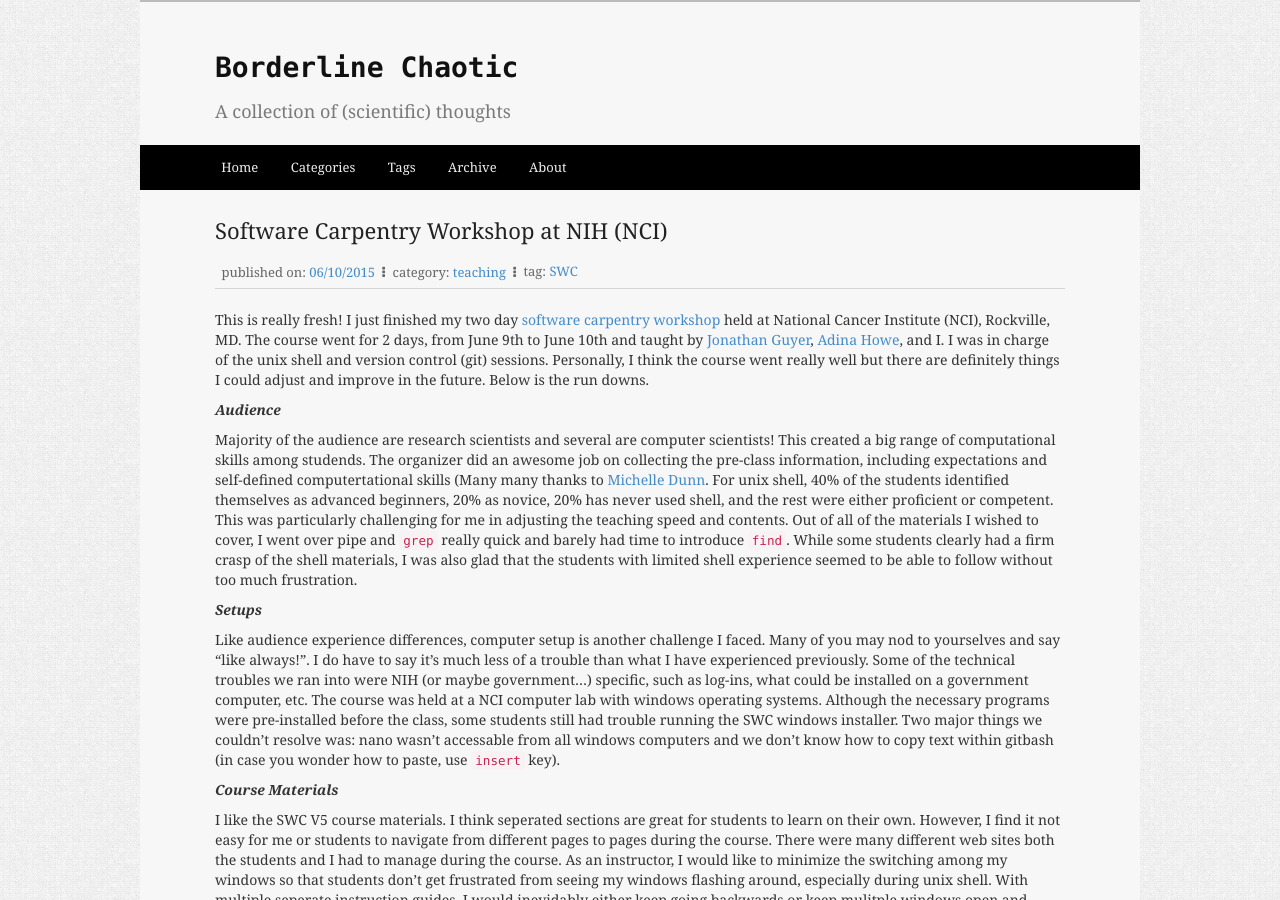
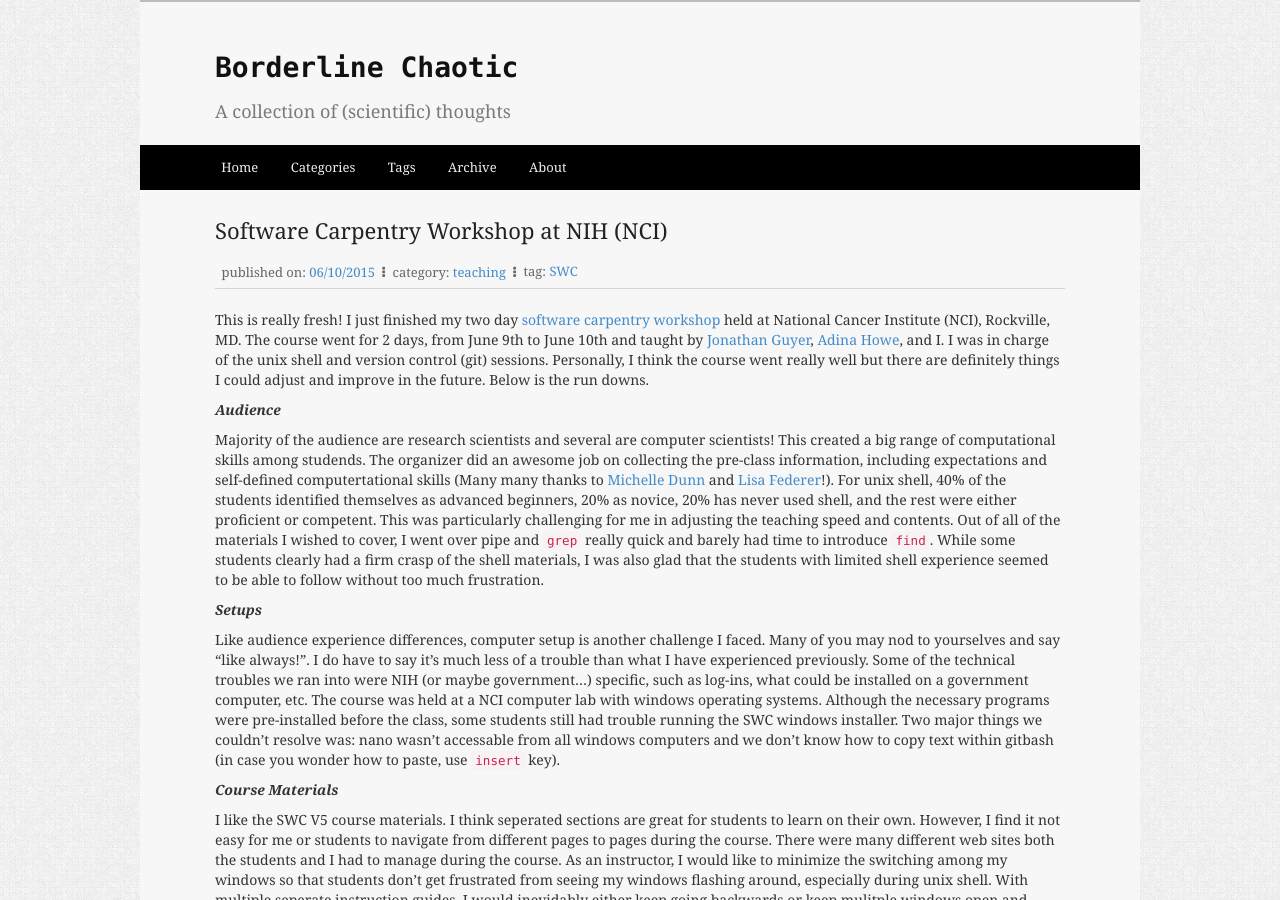
Before and after one commit to fandemonium/blog, a Jekyll site: the page built from _posts/2015-06-10-SWC-NIH-NCI.md, in a window 1280 px wide and 900 px high. Built offline with Jekyll 4.4.1, drawn with Linux system fonts in a browser that asks for light colours; Markdown is read by kramdown in place of the engine named in the settings; comment, search, counter and statistics services are not loaded.

Commit message:
fixing michelle and Lisa's page

```diff
--- a/_posts/2015-06-10-SWC-NIH-NCI.md
+++ b/_posts/2015-06-10-SWC-NIH-NCI.md
@@ -20,7 +20,7 @@
 Majority of the audience are research scientists and several are computer scientists! This
 created a big range of computational skills among studends. The organizer did an awesome
 job on collecting the pre-class information, including expectations and self-defined
-computertational skills (Many many thanks to [Michelle Dunn](https://www.linkedin.com/pub/michelle-dunn/48/428/6a] and [Lisa Federer](http://nihlibrary.campusguides.com/lisafederer)!). For unix shell, 40% of the students identified
+computertational skills (Many many thanks to [Michelle Dunn](https://www.linkedin.com/pub/michelle-dunn/48/428/6a) and [Lisa Federer](http://nihlibrary.campusguides.com/lisafederer)!). For unix shell, 40% of the students identified
 themselves as advanced beginners, 20% as novice, 20% has never used shell, and the
 rest were either proficient or competent. This was particularly challenging for me in
 adjusting the teaching speed and contents. Out of all of the materials I wished to cover,
```
